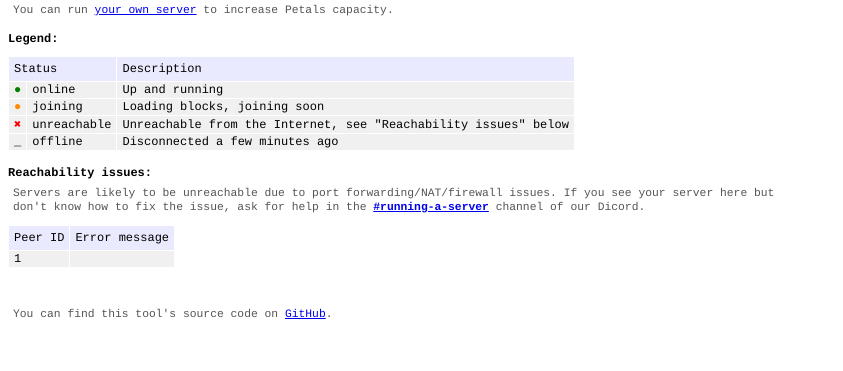
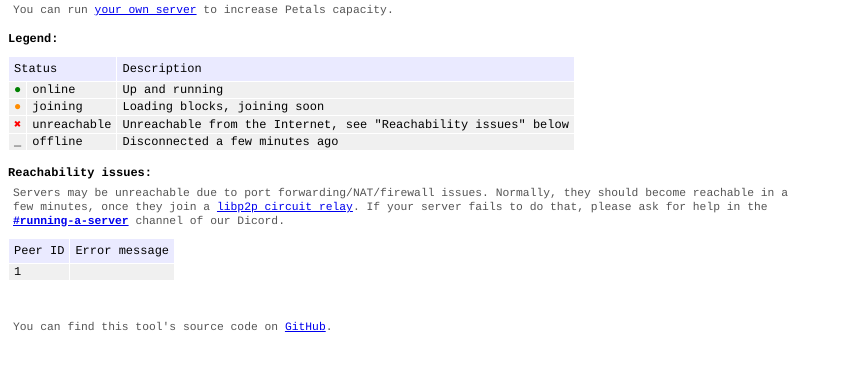
Before and after one commit to petals-infra/health.petals.dev, a Flask app: template templates/index.html in a window 1280 px wide. Shown: the part 275-646 px from the top of the page, without its empty margins (0-843 px from the left). Run offline with Flask 2, Linux system fonts and the light colour scheme; the template is opened without the code that fills it: most values are stand-ins (such as "Sample title", 1, 10 or a date in 2020).

Commit message:
Don't mark joining servers as unreachable

```diff
--- a/app.py
+++ b/app.py
@@ -71,10 +71,12 @@ def main_page():
 
         block_map = ['<td class="block-map"> </td>' for _ in range(total_blocks)]
         for block_idx, state in server_info.blocks:
-            if state == ServerState.OFFLINE:
-                if peer_id in network_errors:
-                    del network_errors[peer_id]
-            state_name = state.name if peer_id not in network_errors else "unreachable"
+            state_name = state.name
+            if peer_id in network_errors:
+                if state == ServerState.ONLINE:
+                    state_name = "unreachable"
+                elif state == ServerState.OFFLINE:
+                    del network_errors[peer_id]  # No need to show the network error then
             block_map[block_idx] = f'<td class="block-map">{get_state_html(state_name)}</td>'
         block_map = "".join(block_map)
 
--- a/templates/index.html
+++ b/templates/index.html
@@ -75,8 +75,10 @@
 <section>
   <p>Reachability issues:</p>
   <p class="hint">
-    Servers are likely to be unreachable due to port forwarding/NAT/firewall issues.
-    If you see your server here but don't know how to fix the issue, ask for help
+    Servers may be unreachable due to port forwarding/NAT/firewall issues.
+    Normally, they should become reachable in a few minutes, once they join
+    a <a href="https://docs.libp2p.io/concepts/nat/circuit-relay/">libp2p circuit relay</a>.
+    If your server fails to do that, please ask for help
     in the <b><a target="_blank" href="https://discord.gg/Wuk8BnrEPH">#running-a-server</a></b> channel of our Dicord.
   </p>
 
```
